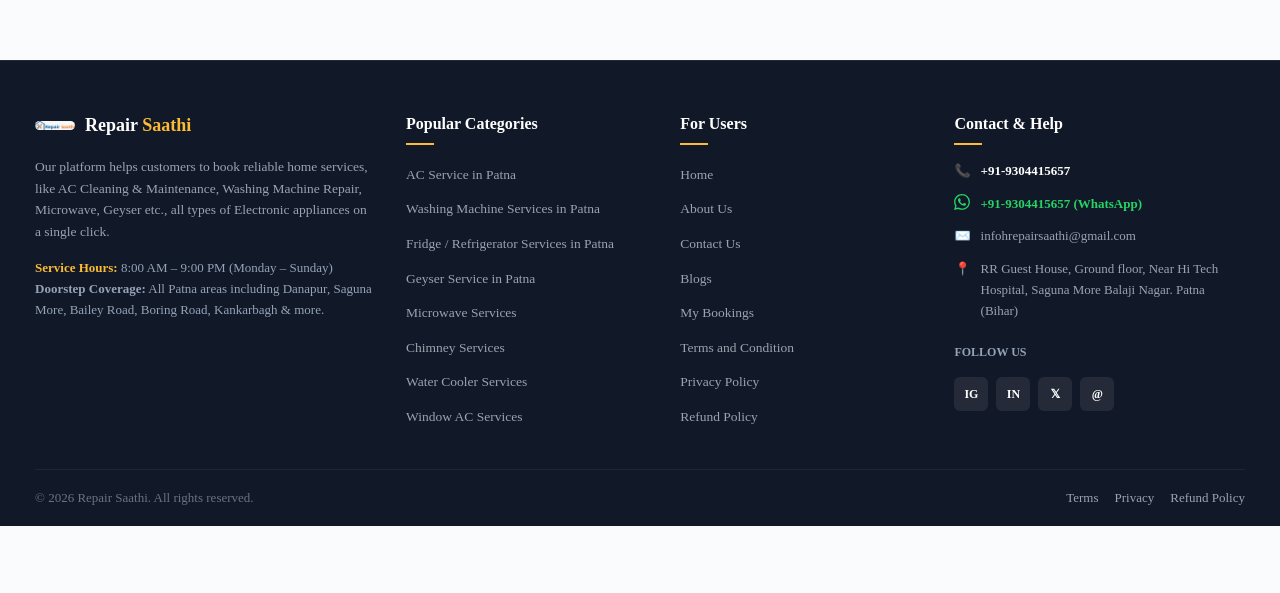
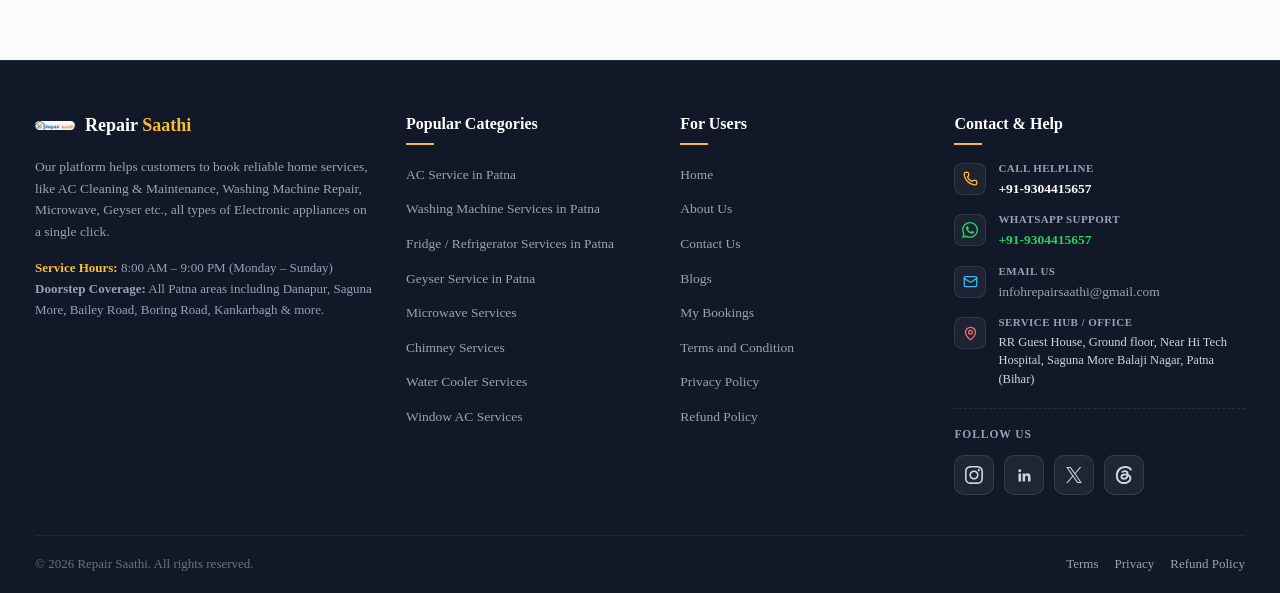
Before and after one commit to appdevelopment-sws/repair_saathi, a Next.js app: page / in a window 1280 px wide. Shown: the part 4953-5546 px from the top of the page. Before the commit the page ends 5479 px from the top, so only its background shows below. Built offline with nearby package versions, Linux system fonts and the light colour scheme; no server answers.

Commit message:
feat: add Footer component, social icon helpers, and corresponding styles

```diff
--- a/src/components/Footer.tsx
+++ b/src/components/Footer.tsx
@@ -2,7 +2,14 @@ import React from "react";
 import Link from "next/link";
 import Image from "next/image";
 import { popularCategories } from "@/data/servicesData";
+import { Phone, Mail, MapPin } from "lucide-react";
 import WhatsAppIcon from "./WhatsAppIcon";
+import {
+  InstagramIcon,
+  LinkedInIcon,
+  XTwitterIcon,
+  ThreadsIcon,
+} from "./SocialIcons";
 
 export default function Footer() {
   const userLinks = [
@@ -74,40 +81,60 @@ export default function Footer() {
             <h4 className="footer-col-title">Contact & Help</h4>
 
             <div className="footer-contact-item">
-              <span>📞</span>
+              <span className="footer-contact-icon-badge">
+                <Phone size={15} color="#fbbc34" />
+              </span>
+              <div className="footer-contact-content">
+                <span className="footer-contact-label">Call Helpline</span>
                 <a href="tel:+919304415657" style={{ fontWeight: "700", color: "#ffffff" }}>
                   +91-9304415657
                 </a>
               </div>
+            </div>
 
             <div className="footer-contact-item">
+              <span className="footer-contact-icon-badge whatsapp-badge">
                 <WhatsAppIcon size={16} color="#25d366" />
+              </span>
+              <div className="footer-contact-content">
+                <span className="footer-contact-label">WhatsApp Support</span>
                 <a
                   href="https://wa.me/919304415657?text=Hi%20Repair%20Saathi"
                   target="_blank"
                   rel="noopener noreferrer"
                   style={{ fontWeight: "700", color: "#25d366" }}
                 >
-                +91-9304415657 (WhatsApp)
+                  +91-9304415657
                 </a>
+              </div>
             </div>
 
             <div className="footer-contact-item">
-              <span>✉️</span>
+              <span className="footer-contact-icon-badge">
+                <Mail size={15} color="#38bdf8" />
+              </span>
+              <div className="footer-contact-content">
+                <span className="footer-contact-label">Email Us</span>
                 <a href="mailto:infohrepairsaathi@gmail.com">
                   infohrepairsaathi@gmail.com
                 </a>
               </div>
+            </div>
 
             <div className="footer-contact-item">
-              <span>📍</span>
-              <span>
-                RR Guest House, Ground floor, Near Hi Tech Hospital, Saguna More Balaji Nagar. Patna (Bihar)
+              <span className="footer-contact-icon-badge">
+                <MapPin size={15} color="#f87171" />
+              </span>
+              <div className="footer-contact-content">
+                <span className="footer-contact-label">Service Hub / Office</span>
+                <span style={{ color: "#cbd5e1", fontSize: "12.5px" }}>
+                  RR Guest House, Ground floor, Near Hi Tech Hospital, Saguna More Balaji Nagar, Patna (Bihar)
                 </span>
               </div>
+            </div>
 
-            <div style={{ marginTop: "16px" }}>
-              <span style={{ fontSize: "12px", color: "#94a3b8", textTransform: "uppercase", fontWeight: "700" }}>
+            <div className="footer-social-wrapper">
+              <span className="footer-social-heading">
                 Follow Us
               </span>
               <div className="footer-social-links">
@@ -115,37 +142,41 @@ export default function Footer() {
                   href="https://www.instagram.com/a2zsmttc/"
                   target="_blank"
                   rel="noopener noreferrer"
-                  className="social-icon-btn"
-                  title="Instagram"
+                  className="social-icon-btn instagram"
+                  title="Follow us on Instagram"
+                  aria-label="Instagram"
                 >
-                  IG
+                  <InstagramIcon size={18} />
                 </a>
                 <a
                   href="https://www.linkedin.com/in/ripendrakr/"
                   target="_blank"
                   rel="noopener noreferrer"
-                  className="social-icon-btn"
-                  title="LinkedIn"
+                  className="social-icon-btn linkedin"
+                  title="Connect on LinkedIn"
+                  aria-label="LinkedIn"
                 >
-                  IN
+                  <LinkedInIcon size={17} />
                 </a>
                 <a
                   href="https://x.com/ripendrakr"
                   target="_blank"
                   rel="noopener noreferrer"
-                  className="social-icon-btn"
-                  title="X (Twitter)"
+                  className="social-icon-btn x-twitter"
+                  title="Follow us on X (Twitter)"
+                  aria-label="X (Twitter)"
                 >
-                  𝕏
+                  <XTwitterIcon size={16} />
                 </a>
                 <a
                   href="https://www.threads.com/@a2zsmttc"
                   target="_blank"
                   rel="noopener noreferrer"
-                  className="social-icon-btn"
-                  title="Threads"
+                  className="social-icon-btn threads"
+                  title="Follow us on Threads"
+                  aria-label="Threads"
                 >
-                  @
+                  <ThreadsIcon size={18} />
                 </a>
               </div>
             </div>
--- /dev/null
+++ b/src/components/SocialIcons.tsx
@@ -0,0 +1,66 @@
+import React from "react";
+
+interface IconProps {
+  size?: number | string;
+  className?: string;
+}
+
+export function InstagramIcon({ size = 18, className = "" }: IconProps) {
+  return (
+    <svg
+      width={size}
+      height={size}
+      viewBox="0 0 24 24"
+      fill="currentColor"
+      className={className}
+      aria-hidden="true"
+    >
+      <path d="M12 2.163c3.204 0 3.584.012 4.85.07 3.252.148 4.771 1.691 4.919 4.919.058 1.265.069 1.645.069 4.849 0 3.205-.012 3.584-.069 4.849-.149 3.225-1.664 4.771-4.919 4.919-1.266.058-1.644.07-4.85.07-3.204 0-3.584-.012-4.849-.07-3.26-.149-4.771-1.699-4.919-4.92-.058-1.265-.07-1.644-.07-4.849 0-3.204.013-3.583.07-4.849.149-3.227 1.664-4.771 4.919-4.919 1.266-.057 1.645-.069 4.849-.069zm0-2.163c-3.259 0-3.667.014-4.947.072-4.358.2-6.78 2.618-6.98 6.98-.059 1.281-.073 1.689-.073 4.948 0 3.259.014 3.668.072 4.948.2 4.358 2.618 6.78 6.98 6.98 1.281.058 1.689.072 4.948.072 3.259 0 3.668-.014 4.948-.072 4.354-.2 6.782-2.618 6.979-6.98.059-1.28.073-1.689.073-4.948 0-3.259-.014-3.667-.072-4.947-.196-4.354-2.617-6.78-6.979-6.98-1.281-.059-1.69-.073-4.949-.073zm0 5.838c-3.403 0-6.162 2.759-6.162 6.162s2.759 6.163 6.162 6.163 6.162-2.759 6.162-6.163c0-3.403-2.759-6.162-6.162-6.162zm0 10.162c-2.209 0-4-1.79-4-4 0-2.209 1.791-4 4-4s4 1.791 4 4c0 2.21-1.791 4-4 4zm6.406-11.845c-.796 0-1.441.645-1.441 1.44s.645 1.44 1.441 1.44c.795 0 1.439-.645 1.439-1.44s-.644-1.44-1.439-1.44z" />
+    </svg>
+  );
+}
+
+export function LinkedInIcon({ size = 18, className = "" }: IconProps) {
+  return (
+    <svg
+      width={size}
+      height={size}
+      viewBox="0 0 24 24"
+      fill="currentColor"
+      className={className}
+      aria-hidden="true"
+    >
+      <path d="M20.447 20.452h-3.554v-5.569c0-1.328-.027-3.037-1.852-3.037-1.853 0-2.136 1.445-2.136 2.939v5.667H9.351V9h3.414v1.561h.046c.477-.9 1.637-1.85 3.37-1.85 3.601 0 4.267 2.37 4.267 5.455v6.286zM5.337 7.433c-1.144 0-2.063-.926-2.063-2.065 0-1.138.92-2.063 2.063-2.063 1.14 0 2.064.925 2.064 2.063 0 1.139-.925 2.065-2.064 2.065zm1.782 13.019H3.555V9h3.564v11.452z" />
+    </svg>
+  );
+}
+
+export function XTwitterIcon({ size = 18, className = "" }: IconProps) {
+  return (
+    <svg
+      width={size}
+      height={size}
+      viewBox="0 0 24 24"
+      fill="currentColor"
+      className={className}
+      aria-hidden="true"
+    >
+      <path d="M14.234 10.162 22.977 0h-2.072l-7.591 8.824L7.251 0H.258l9.168 13.343L.258 24H2.33l8.016-9.318L16.749 24h6.993zm-2.837 3.299-.929-1.329L3.076 1.56h3.182l5.965 8.532.929 1.329 7.754 11.09h-3.182z" />
+    </svg>
+  );
+}
+
+export function ThreadsIcon({ size = 18, className = "" }: IconProps) {
+  return (
+    <svg
+      width={size}
+      height={size}
+      viewBox="0 0 24 24"
+      fill="currentColor"
+      className={className}
+      aria-hidden="true"
+    >
+      <path d="M18.263 11.097c-.03-3.486-1.92-5.586-5.111-5.586-2.13 0-3.922.963-4.863 2.499l2.062 1.438c.535-.843 1.272-1.543 2.628-1.543 1.528 0 2.318.85 2.544 2.431a15 15 0 0 0-2.236-.173c-4.125 0-6.068 1.867-6.068 4.336s1.943 3.99 4.804 3.99c3.139 0 5.013-2.115 5.781-4.735.798.361 1.348 1.204 1.348 2.47 0 3.387-3.907 5.232-7.22 5.232-4.885 0-8.077-3.207-8.077-8.424 0-6.392 4.223-10.487 9.9-10.487 3.808 0 5.69 1.671 6.97 3.914l2.108-1.475C21.44 2.078 18.331 0 13.663 0 6.227 0 1.168 5.277 1.168 12.934c0 7 4.953 11.066 10.856 11.066 4.878 0 9.809-2.846 9.809-7.716 0-2.545-1.46-4.231-3.569-5.187m-6.33 4.855c-1.077 0-2.026-.512-2.026-1.453 0-1.483 1.822-1.934 3.606-1.934.678 0 1.34.045 1.927.173-.422 1.927-1.671 3.215-3.508 3.214Z" />
+    </svg>
+  );
+}
--- a/src/styles/footer.css
+++ b/src/styles/footer.css
@@ -58,34 +58,126 @@
 .footer-contact-item {
   display: flex;
   align-items: flex-start;
-  gap: 10px;
-  font-size: 13px;
+  gap: 12px;
+  font-size: 13.5px;
+  margin-bottom: 14px;
+  line-height: 1.45;
+}
+
+.footer-contact-icon-badge {
+  width: 32px;
+  height: 32px;
+  border-radius: 8px;
+  background: rgba(255, 255, 255, 0.05);
+  border: 1px solid rgba(255, 255, 255, 0.09);
+  display: flex;
+  align-items: center;
+  justify-content: center;
+  flex-shrink: 0;
+  transition: all 0.25s ease;
+  margin-top: 2px;
+}
+
+.footer-contact-item:hover .footer-contact-icon-badge {
+  background: rgba(251, 188, 52, 0.12);
+  border-color: rgba(251, 188, 52, 0.35);
+  transform: translateY(-1px);
+}
+
+.footer-contact-item:hover .footer-contact-icon-badge.whatsapp-badge {
+  background: rgba(37, 211, 102, 0.15);
+  border-color: rgba(37, 211, 102, 0.35);
+}
+
+.footer-contact-content {
+  display: flex;
+  flex-direction: column;
+}
+
+.footer-contact-label {
+  font-size: 11px;
+  color: #94a3b8;
+  font-weight: 600;
+  text-transform: uppercase;
+  letter-spacing: 0.04em;
+  margin-bottom: 2px;
+}
+
+.footer-social-wrapper {
+  margin-top: 20px;
+  padding-top: 16px;
+  border-top: 1px dashed rgba(255, 255, 255, 0.1);
+}
+
+.footer-social-heading {
+  display: block;
+  font-size: 11.5px;
+  color: #94a3b8;
+  text-transform: uppercase;
+  font-weight: 700;
+  letter-spacing: 0.08em;
   margin-bottom: 12px;
 }
 
 .footer-social-links {
   display: flex;
   align-items: center;
-  gap: 8px;
-  margin-top: 14px;
+  gap: 10px;
 }
 
 .social-icon-btn {
-  background: rgba(255, 255, 255, 0.08);
-  color: #ffffff;
-  width: 34px;
-  height: 34px;
-  border-radius: 6px;
-  display: flex;
+  width: 40px;
+  height: 40px;
+  border-radius: 10px;
+  background: rgba(255, 255, 255, 0.06);
+  border: 1px solid rgba(255, 255, 255, 0.1);
+  color: #cbd5e1;
+  display: inline-flex;
   align-items: center;
   justify-content: center;
-  font-size: 12px;
-  font-weight: 700;
+  transition: all 0.28s cubic-bezier(0.4, 0, 0.2, 1);
+  text-decoration: none;
+  position: relative;
+}
+
+.social-icon-btn svg {
+  transition: transform 0.28s cubic-bezier(0.4, 0, 0.2, 1);
 }
 
 .social-icon-btn:hover {
-  background: #fbbc34;
-  color: #000000;
+  transform: translateY(-3px);
+}
+
+.social-icon-btn:hover svg {
+  transform: scale(1.12);
+}
+
+.social-icon-btn.instagram:hover {
+  background: radial-gradient(circle at 30% 107%, #fdf497 0%, #fdf497 5%, #fd5949 45%, #d6249f 60%, #285AEB 90%);
+  border-color: rgba(253, 89, 73, 0.4);
+  color: #ffffff;
+  box-shadow: 0 8px 18px rgba(214, 36, 159, 0.35);
+}
+
+.social-icon-btn.linkedin:hover {
+  background: #0077b5;
+  border-color: #0077b5;
+  color: #ffffff;
+  box-shadow: 0 8px 18px rgba(0, 119, 181, 0.35);
+}
+
+.social-icon-btn.x-twitter:hover {
+  background: #000000;
+  border-color: rgba(255, 255, 255, 0.35);
+  color: #ffffff;
+  box-shadow: 0 8px 18px rgba(255, 255, 255, 0.15);
+}
+
+.social-icon-btn.threads:hover {
+  background: #101010;
+  border-color: rgba(255, 255, 255, 0.35);
+  color: #ffffff;
+  box-shadow: 0 8px 18px rgba(255, 255, 255, 0.15);
 }
 
 .footer-bottom {
```
Lines whose indentation alone changed are shown as unchanged.
